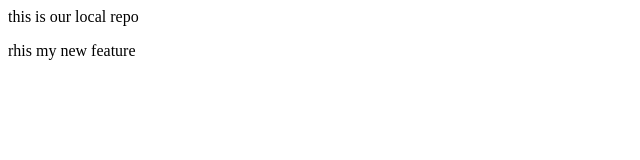
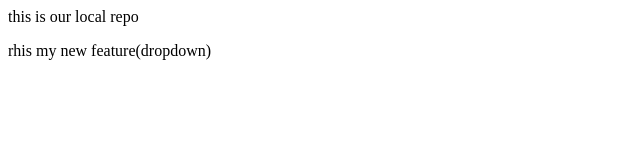
Before and after one commit to TruptiBits/localpush, a plain HTML site: page index.htm in a window 1280 px wide. Shown: the full height of the page, 0-640 px from the left. Drawn offline with Linux system fonts and the light colour scheme.

```diff
--- a/index.htm
+++ b/index.htm
@@ -1,2 +1,2 @@
 <p> this is our local repo</p>
-<p>rhis my new feature</p>
+<p>rhis my new feature(dropdown)</p>
```
